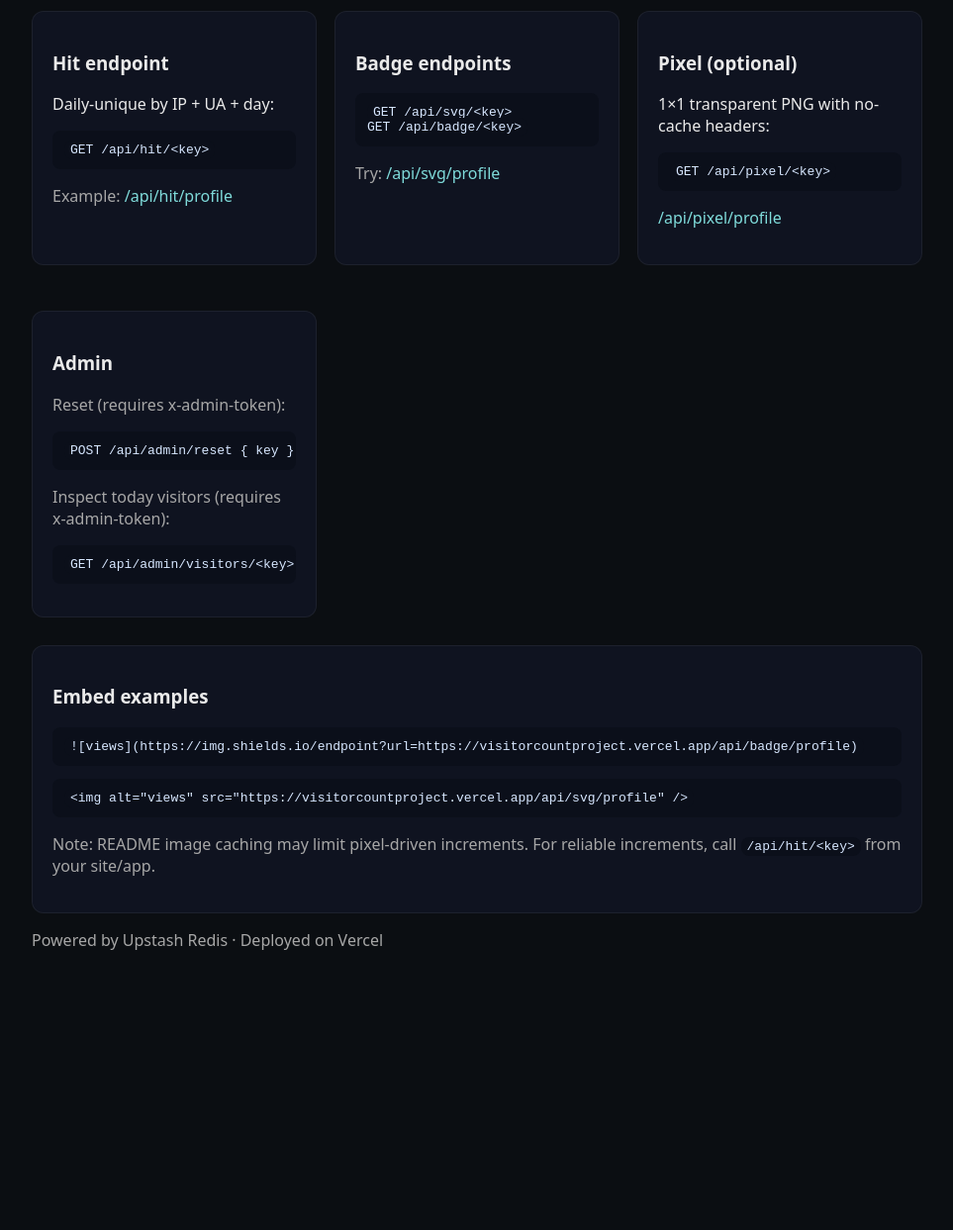
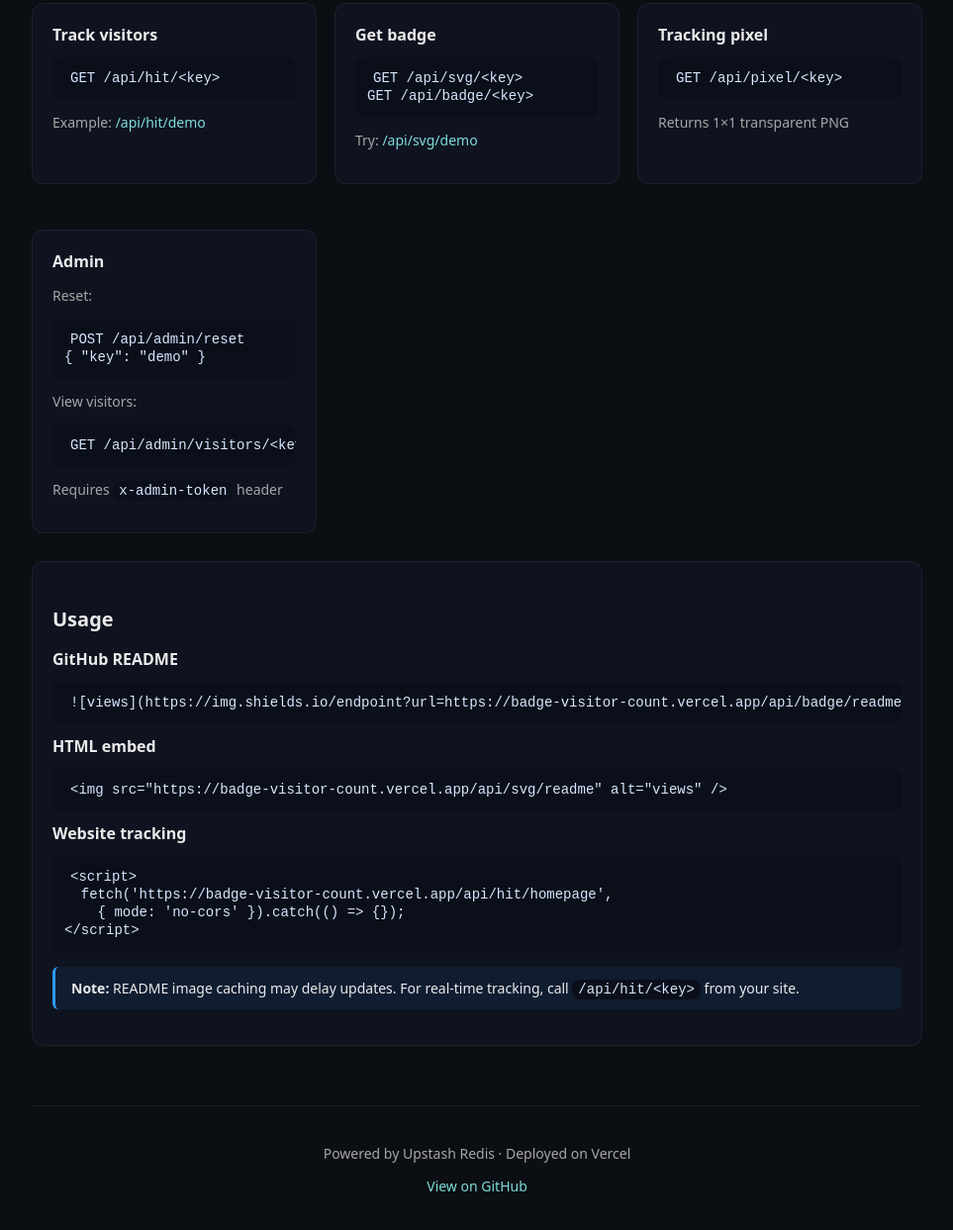
Before and after one commit to hiteshnarayan/visitors-count, a website: page public/index.html in a window 1280 px wide. Shown: the part 755-1998 px from the top of the page at 99% size, without its empty margins (158-1121 px from the left). Before the commit the page ends 1772 px from the top, so only its background shows below. Drawn offline with Linux system fonts and the light colour scheme.

Commit message:
Revise title, description, and styling in index.html
Updated the title and description for clarity, improved styling consistency, and adjusted text for better user understanding.

```diff
--- a/public/index.html
+++ b/public/index.html
@@ -3,28 +3,90 @@
 <head>
   <meta charset="UTF-8" />
   <meta name="viewport" content="width=device-width, initial-scale=1.0" />
-  <title>Visitors Count · Badge Service</title>
+  <title>Visitor Counter Badge</title>
+  <meta name="description" content="Simple visitor counter with custom SVG badges. No cookies, no tracking." />
   <meta name="color-scheme" content="dark light" />
   <style>
-    :root { --c1:#2E9AFE; --c2:#7FDBDA; --c3:#1B1F23; --fg:#eaeaea; --muted:#a7a7a7; }
-    html, body { margin:0; padding:0; font-family: ui-sans-serif, system-ui, -apple-system, Segoe UI, Roboto, Inter, Arial, sans-serif; background: #0b0e12; color: var(--fg); }
+    :root {
+      --c1: #2E9AFE;
+      --c2: #7FDBDA;
+      --c3: #1B1F23;
+      --fg: #eaeaea;
+      --muted: #a7a7a7;
+    }
+    html, body {
+      margin: 0;
+      padding: 0;
+      font-family: ui-sans-serif, system-ui, -apple-system, Segoe UI, Roboto, Inter, Arial, sans-serif;
+      background: #0b0e12;
+      color: var(--fg);
+    }
     .wrap { max-width: 900px; margin: 0 auto; padding: 40px 20px; }
-    .hero { display:flex; gap:20px; align-items:center; }
+    .hero { display: flex; gap: 20px; align-items: center; margin-bottom: 40px; }
     .brand {
-      width:64px; height:64px; border-radius:14px; background: linear-gradient(90deg, var(--c1), var(--c2), var(--c3));
+      width: 64px;
+      height: 64px;
+      border-radius: 14px;
+      background: linear-gradient(90deg, var(--c1), var(--c2), var(--c3));
       box-shadow: 0 10px 25px rgba(0,0,0,0.35);
-      position:relative;
+      position: relative;
     }
-    .brand::after { content:''; position:absolute; inset:0; border-radius:14px; box-shadow: inset 0 0 0 2px rgba(255,255,255,0.08); }
-    h1 { font-weight:700; font-size: clamp(24px, 4vw, 34px); margin:0; }
-    p.lead { color: var(--muted); margin:8px 0 0; }
-    .card { margin-top: 28px; padding: 20px; border-radius: 12px; background: #0f1320; border: 1px solid rgba(255,255,255,0.06); }
-    code, pre { background: #0b0f1a; color:#d7e7ff; border-radius: 8px; padding: 2px 6px; }
-    pre { padding:12px; overflow:auto; }
+    .brand::after {
+      content: '';
+      position: absolute;
+      inset: 0;
+      border-radius: 14px;
+      box-shadow: inset 0 0 0 2px rgba(255,255,255,0.08);
+    }
+    h1 { font-weight: 700; font-size: clamp(24px, 4vw, 34px); margin: 0; }
+    h2 { font-size: 20px; margin: 24px 0 16px; font-weight: 600; }
+    h3 { font-size: 16px; margin: 0 0 12px; font-weight: 600; }
+    p.lead { color: var(--muted); margin: 8px 0 0; font-size: 16px; }
+    .card {
+      margin-top: 28px;
+      padding: 20px;
+      border-radius: 12px;
+      background: #0f1320;
+      border: 1px solid rgba(255,255,255,0.06);
+    }
+    code, pre {
+      background: #0b0f1a;
+      color: #d7e7ff;
+      border-radius: 8px;
+      font-family: ui-monospace, 'Cascadia Code', monospace;
+    }
+    code { padding: 2px 6px; font-size: 14px; }
+    pre { padding: 12px; overflow: auto; margin: 12px 0; }
     a { color: var(--c2); text-decoration: none; }
-    .grid { display:grid; grid-template-columns: repeat(auto-fit, minmax(260px,1fr)); gap:18px; margin-top: 18px; }
-    .muted { color: var(--muted); }
-    .badge { display:inline-block; margin:10px 0; }
+    a:hover { text-decoration: underline; }
+    .grid {
+      display: grid;
+      grid-template-columns: repeat(auto-fit, minmax(260px,1fr));
+      gap: 18px;
+      margin-top: 18px;
+    }
+    .muted { color: var(--muted); font-size: 14px; }
+    .badge { display: inline-block; margin: 10px 0; }
+    .note {
+      background: rgba(46, 154, 254, 0.08);
+      border-left: 3px solid var(--c1);
+      padding: 12px 16px;
+      margin: 16px 0;
+      border-radius: 6px;
+      font-size: 14px;
+    }
+    footer {
+      margin-top: 60px;
+      padding-top: 24px;
+      border-top: 1px solid rgba(255,255,255,0.06);
+      text-align: center;
+      color: var(--muted);
+      font-size: 14px;
+    }
+    @media (max-width: 640px) {
+      .hero { flex-direction: column; text-align: center; }
+      .wrap { padding: 30px 16px; }
+    }
   </style>
 </head>
 <body>
@@ -32,57 +94,78 @@
     <div class="hero">
       <div class="brand"></div>
       <div>
-        <h1>Visitors Count · Badge Service</h1>
-        <p class="lead">Privacy-friendly daily-unique visitor tracking and a custom, trademark-style SVG badge you can embed anywhere.</p>
+        <h1>Visitor Counter Badge</h1>
+        <p class="lead">Simple visitor counter with custom SVG badges. No cookies, no tracking.</p>
       </div>
     </div>
 
     <div class="card">
-      <h2>Live badge</h2>
-      <p class="muted">Custom SVG (no Shields):</p>
+      <h2>Live Demo</h2>
+      <p class="muted">Custom SVG:</p>
       <div class="badge">
-        <img alt="profile views" src="/api/svg/profile" height="64" />
+        <img alt="views" src="/api/svg/profile" />
       </div>
-      <p class="muted">Shields endpoint (alternative):</p>
-      <img alt="profile views" src="https://img.shields.io/endpoint?url=/api/badge/profile" />
+      <p class="muted">Shields.io style:</p>
+      <div class="badge">
+        <img alt="views" src="https://img.shields.io/endpoint?url=https://badge-visitor-count.vercel.app/api/badge/profile" />
+      </div>
     </div>
 
     <div class="grid">
       <div class="card">
-        <h3>Hit endpoint</h3>
-        <p>Daily-unique by IP + UA + day:</p>
+        <h3>Track visitors</h3>
         <pre><code>GET /api/hit/&lt;key&gt;</code></pre>
-        <p class="muted">Example: <a href="/api/hit/profile" target="_blank" rel="noreferrer">/api/hit/profile</a></p>
+        <p class="muted">Example: <a href="/api/hit/demo">/api/hit/demo</a></p>
       </div>
+
       <div class="card">
-        <h3>Badge endpoints</h3>
+        <h3>Get badge</h3>
         <pre><code>GET /api/svg/&lt;key&gt;
 GET /api/badge/&lt;key&gt;</code></pre>
-        <p class="muted">Try: <a href="/api/svg/profile" target="_blank" rel="noreferrer">/api/svg/profile</a></p>
+        <p class="muted">Try: <a href="/api/svg/demo">/api/svg/demo</a></p>
       </div>
+
       <div class="card">
-        <h3>Pixel (optional)</h3>
-        <p>1×1 transparent PNG with no-cache headers:</p>
+        <h3>Tracking pixel</h3>
         <pre><code>GET /api/pixel/&lt;key&gt;</code></pre>
-        <p class="muted"><a href="/api/pixel/profile" target="_blank" rel="noreferrer">/api/pixel/profile</a></p>
+        <p class="muted">Returns 1×1 transparent PNG</p>
       </div>
+
       <div class="card">
         <h3>Admin</h3>
-        <p class="muted">Reset (requires x-admin-token):</p>
-        <pre><code>POST /api/admin/reset { key }</code></pre>
-        <p class="muted">Inspect today visitors (requires x-admin-token):</p>
+        <p class="muted">Reset:</p>
+        <pre><code>POST /api/admin/reset
+{ "key": "demo" }</code></pre>
+        <p class="muted">View visitors:</p>
         <pre><code>GET /api/admin/visitors/&lt;key&gt;</code></pre>
+        <p class="muted">Requires <code>x-admin-token</code> header</p>
       </div>
     </div>
 
     <div class="card">
-      <h3>Embed examples</h3>
-      <pre><code>![views](https://img.shields.io/endpoint?url=https://visitorcountproject.vercel.app/api/badge/profile)</code></pre>
-      <pre><code>&lt;img alt="views" src="https://visitorcountproject.vercel.app/api/svg/profile" /&gt;</code></pre>
-      <p class="muted">Note: README image caching may limit pixel-driven increments. For reliable increments, call <code>/api/hit/&lt;key&gt;</code> from your site/app.</p>
+      <h2>Usage</h2>
+
+      <h3>GitHub README</h3>
+      <pre><code>![views](https://img.shields.io/endpoint?url=https://badge-visitor-count.vercel.app/api/badge/readme)</code></pre>
+
+      <h3>HTML embed</h3>
+      <pre><code>&lt;img src="https://badge-visitor-count.vercel.app/api/svg/readme" alt="views" /&gt;</code></pre>
+
+      <h3>Website tracking</h3>
+      <pre><code>&lt;script&gt;
+  fetch('https://badge-visitor-count.vercel.app/api/hit/homepage',
+    { mode: 'no-cors' }).catch(() =&gt; {});
+&lt;/script&gt;</code></pre>
+
+      <div class="note">
+        <strong>Note:</strong> README image caching may delay updates. For real-time tracking, call <code>/api/hit/&lt;key&gt;</code> from your site.
+      </div>
     </div>
 
-    <p class="muted">Powered by Upstash Redis · Deployed on Vercel</p>
+    <footer>
+      <p>Powered by Upstash Redis · Deployed on Vercel</p>
+      <p><a href="https://github.com/yourusername/visitor-counter" target="_blank">View on GitHub</a></p>
+    </footer>
   </div>
 </body>
 </html>
```
